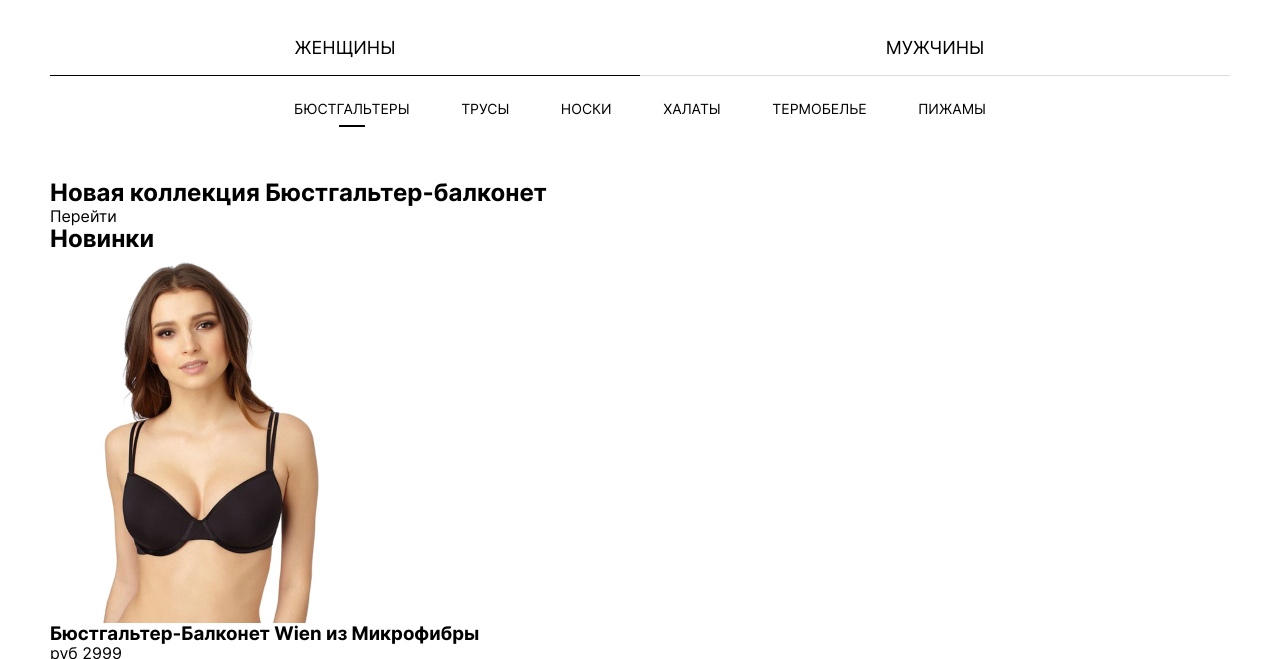
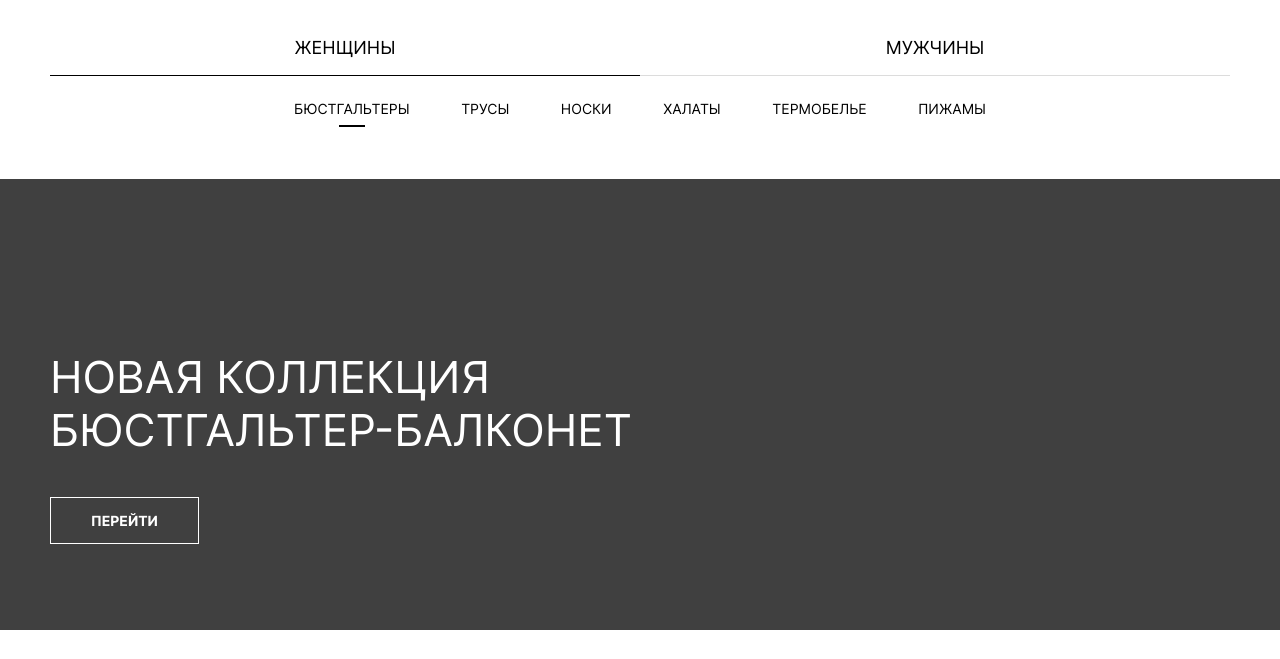
Before and after one commit to DashkevihAS/INSPIRED-onlineStore-front, a website built with webpack: page src/index.html in a window 1280 px wide. Shown: the part 79-738 px from the top of the page. Built offline with nearby package versions, Linux system fonts and the light colour scheme; files whose address does not match are found by name.

Commit message:
styles hero & goods

```diff
--- a/src/index.html
+++ b/src/index.html
@@ -225,7 +225,73 @@
                 <a href="#" class="product__link">
                   <img
                     class="product__image"
-                    src="./img/product01.jpg"
+                    src="./img/product02.jpg"
+                    alt="Бюстгальтер-Балконет Wien из Микрофибры"
+                  />
+                  <h3 class="product__title">
+                    Бюстгальтер-Балконет Wien из Микрофибры
+                  </h3>
+                </a>
+                <div class="product__row">
+                  <p class="product__price">руб 2999</p>
+                  <button
+                    class="product__btn-favorite"
+                    aria-label="добавить в избранное"
+                  ></button>
+                </div>
+                <ul class="product__color-list">
+                  <li class="product__color-item">
+                    <div class="color color_red color_check"></div>
+                  </li>
+                  <li class="product__color-item">
+                    <div class="color color_white"></div>
+                  </li>
+                  <li class="product__color-item">
+                    <div class="color color_black"></div>
+                  </li>
+                </ul>
+              </article>
+            </li>
+
+            <li class="goods__item">
+              <article class="product">
+                <a href="#" class="product__link">
+                  <img
+                    class="product__image"
+                    src="./img/product03.jpg"
+                    alt="Бюстгальтер-Балконет Wien из Микрофибры"
+                  />
+                  <h3 class="product__title">
+                    Бюстгальтер-Балконет Wien из Микрофибры
+                  </h3>
+                </a>
+                <div class="product__row">
+                  <p class="product__price">руб 2999</p>
+                  <button
+                    class="product__btn-favorite"
+                    aria-label="добавить в избранное"
+                  ></button>
+                </div>
+                <ul class="product__color-list">
+                  <li class="product__color-item">
+                    <div class="color color_red color_check"></div>
+                  </li>
+                  <li class="product__color-item">
+                    <div class="color color_white"></div>
+                  </li>
+                  <li class="product__color-item">
+                    <div class="color color_black"></div>
+                  </li>
+                </ul>
+              </article>
+            </li>
+
+            <li class="goods__item">
+              <article class="product">
+                <a href="#" class="product__link">
+                  <img
+                    class="product__image"
+                    src="./img/product04.jpg"
                     alt="Бюстгальтер-Балконет Wien из Микрофибры"
                   />
                   <h3 class="product__title">
@@ -291,7 +357,7 @@
                 <a href="#" class="product__link">
                   <img
                     class="product__image"
-                    src="./img/product01.jpg"
+                    src="./img/product02.jpg"
                     alt="Бюстгальтер-Балконет Wien из Микрофибры"
                   />
                   <h3 class="product__title">
@@ -324,7 +390,7 @@
                 <a href="#" class="product__link">
                   <img
                     class="product__image"
-                    src="./img/product01.jpg"
+                    src="./img/product03.jpg"
                     alt="Бюстгальтер-Балконет Wien из Микрофибры"
                   />
                   <h3 class="product__title">
@@ -357,73 +423,7 @@
                 <a href="#" class="product__link">
                   <img
                     class="product__image"
-                    src="./img/product01.jpg"
-                    alt="Бюстгальтер-Балконет Wien из Микрофибры"
-                  />
-                  <h3 class="product__title">
-                    Бюстгальтер-Балконет Wien из Микрофибры
-                  </h3>
-                </a>
-                <div class="product__row">
-                  <p class="product__price">руб 2999</p>
-                  <button
-                    class="product__btn-favorite"
-                    aria-label="добавить в избранное"
-                  ></button>
-                </div>
-                <ul class="product__color-list">
-                  <li class="product__color-item">
-                    <div class="color color_red color_check"></div>
-                  </li>
-                  <li class="product__color-item">
-                    <div class="color color_white"></div>
-                  </li>
-                  <li class="product__color-item">
-                    <div class="color color_black"></div>
-                  </li>
-                </ul>
-              </article>
-            </li>
-
-            <li class="goods__item">
-              <article class="product">
-                <a href="#" class="product__link">
-                  <img
-                    class="product__image"
-                    src="./img/product01.jpg"
-                    alt="Бюстгальтер-Балконет Wien из Микрофибры"
-                  />
-                  <h3 class="product__title">
-                    Бюстгальтер-Балконет Wien из Микрофибры
-                  </h3>
-                </a>
-                <div class="product__row">
-                  <p class="product__price">руб 2999</p>
-                  <button
-                    class="product__btn-favorite"
-                    aria-label="добавить в избранное"
-                  ></button>
-                </div>
-                <ul class="product__color-list">
-                  <li class="product__color-item">
-                    <div class="color color_red color_check"></div>
-                  </li>
-                  <li class="product__color-item">
-                    <div class="color color_white"></div>
-                  </li>
-                  <li class="product__color-item">
-                    <div class="color color_black"></div>
-                  </li>
-                </ul>
-              </article>
-            </li>
-
-            <li class="goods__item">
-              <article class="product">
-                <a href="#" class="product__link">
-                  <img
-                    class="product__image"
-                    src="./img/product01.jpg"
+                    src="./img/product04.jpg"
                     alt="Бюстгальтер-Балконет Wien из Микрофибры"
                   />
                   <h3 class="product__title">
--- a/src/index.scss
+++ b/src/index.scss
@@ -6,3 +6,6 @@
 @import 'style/navigation';
 @import 'style/gender';
 @import 'style/category';
+@import 'style/hero';
+@import 'style/goods';
+@import 'style/product';
--- /dev/null
+++ b/src/style/_goods.scss
@@ -0,0 +1,37 @@
+.goods {
+  &__title {
+    font-weight: 400;
+    font-size: 32px;
+    line-height: 39px;
+    text-align: center;
+    text-transform: uppercase;
+    padding-bottom: 25px;
+    border-bottom: 1px solid $light-gray;
+    @include tablet {
+      font-size: 24px;
+      line-height: 29px;
+      padding-bottom: 16px;
+    }
+    @include mobile {
+      font-size: 18px;
+      line-height: 22px;
+      padding-bottom: 9px;
+    }
+  }
+  &__list {
+    padding-top: 40px;
+    display: grid;
+    gap: 40px 20px;
+    grid-template-columns: repeat(auto-fill, 280px);
+    justify-content: space-evenly;
+    @include tablet {
+      grid-template-columns: repeat(auto-fill, 140px);
+      gap: 24px 20px;
+      padding-top: 24px;
+    }
+    @include mobile {
+      gap: 16px 10px;
+      padding-top: 16px;
+    }
+  }
+}
--- /dev/null
+++ b/src/style/_hero.scss
@@ -0,0 +1,87 @@
+.hero {
+  background-color: $dark-gray;
+  color: $second-color;
+  margin-bottom: 80px;
+  background-size: cover;
+  background-position: center;
+  @include tablet {
+    margin-bottom: 64px;
+  }
+  @include mobile {
+    margin-bottom: 24px;
+  }
+  &_women {
+    background-image: url('../img/bg-women.jpg');
+    @include laptop {
+      background-image: url('../img/bg-women1024.jpg');
+    }
+    @include tablet {
+      background-image: url('../img/bg-women768.jpg');
+    }
+    @include mobile {
+      background-image: url('../img/bg-women320.jpg');
+    }
+  }
+  &_men {
+    background-image: url('../img/bg-men.jpg');
+    @include laptop {
+      background-image: url('../img/bg-men1024.jpg');
+    }
+    @include tablet {
+      background-image: url('../img/bg-men768.jpg');
+    }
+    @include mobile {
+      background-image: url('../img/bg-men320.jpg');
+    }
+  }
+  &__content {
+    padding: 172px 0 86px;
+    max-width: 590px;
+
+    @include tablet {
+      max-width: 402px;
+      padding: 156px 0 50px;
+    }
+    @include mobile {
+      max-width: 290px;
+      padding: 76px 0 24px;
+    }
+  }
+  &__title {
+    font-weight: 400;
+    font-size: 44px;
+    line-height: 120%;
+    text-transform: uppercase;
+    margin-bottom: 40px;
+
+    @include tablet {
+      font-size: 30px;
+      margin-bottom: 24px;
+    }
+    @include mobile {
+      font-size: 20px;
+      margin-bottom: 16px;
+    }
+  }
+  &__link {
+    display: inline-block;
+    padding: 14px 40px;
+    font-weight: 700;
+    font-size: 14px;
+    line-height: 17px;
+    text-transform: uppercase;
+    border: 1px solid $second-color;
+    transition-property: background-color, border-color;
+    transition-duration: 0.3s;
+    transition-timing-function: ease-in-out;
+    &:hover {
+      background-color: $dark-gray;
+      border-color: $dark-gray;
+    }
+    @include tablet {
+      padding: 12px 40px;
+      font-size: 10px;
+      line-height: 12px;
+    }
+  }
+}
--- a/src/style/_style.scss
+++ b/src/style/_style.scss
@@ -61,6 +61,17 @@ visually-hidden {
   transform: scale(0);
 }
 
+main {
+  margin-bottom: 120px;
+
+  @include tablet {
+    margin-bottom: 80px;
+  }
+  @include mobile {
+    margin-bottom: 60px;
+  }
+}
+
 .container {
   --max-width: 1180px;
   --padding: 30px;
```
Also changed, not shown: src/img/bg-men.jpg (added), src/img/bg-men1024.jpg (added), src/img/bg-men320.jpg (added), src/img/bg-men768.jpg (added), src/img/bg-women1024.jpg (added), src/img/bg-women320.jpg (added), src/img/bg-women768.jpg (added), src/img/product02.jpg (added), src/img/product03.jpg (added), src/img/product04.jpg (added), src/style/_product.scss (added), 4 other files.
